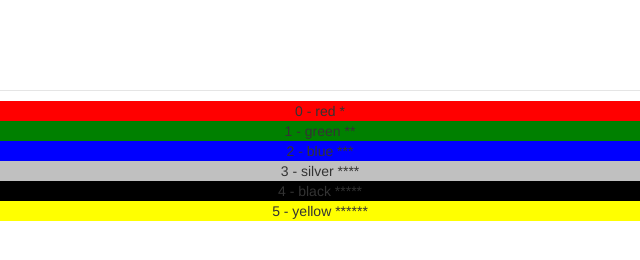
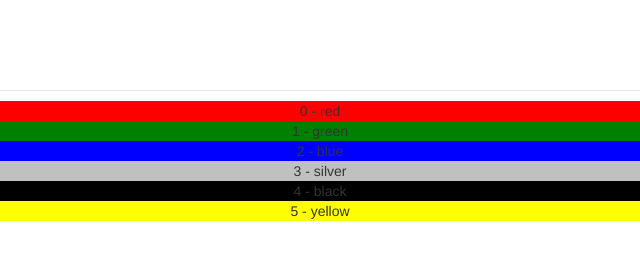
Before and after one commit to hypoport/js-workshop, a website: page chapter_3/05_jquery_utils.html in a window 1280 px wide. Shown: the full height of the page, 320-960 px from the left. Drawn offline with Linux system fonts and the light colour scheme.

Commit message:
mehr Klarheit für()

```diff
--- a/chapter_3/05_jquery_utils.html
+++ b/chapter_3/05_jquery_utils.html
@@ -27,11 +27,10 @@
 </script>
 
 <script type="text/javascript">
-  $('.balken').map(function (index) {
-    var stars = "********************************************";
-    var textNode = document.createTextNode(" " + stars.substr(0, index + 1));
-    this.appendChild(textNode);
+  var result = $('.balken').map(function () {
+    return $(this).text();
   })
+  console.log("result=" + result);
 </script>
 
 <script type="text/javascript">
```
